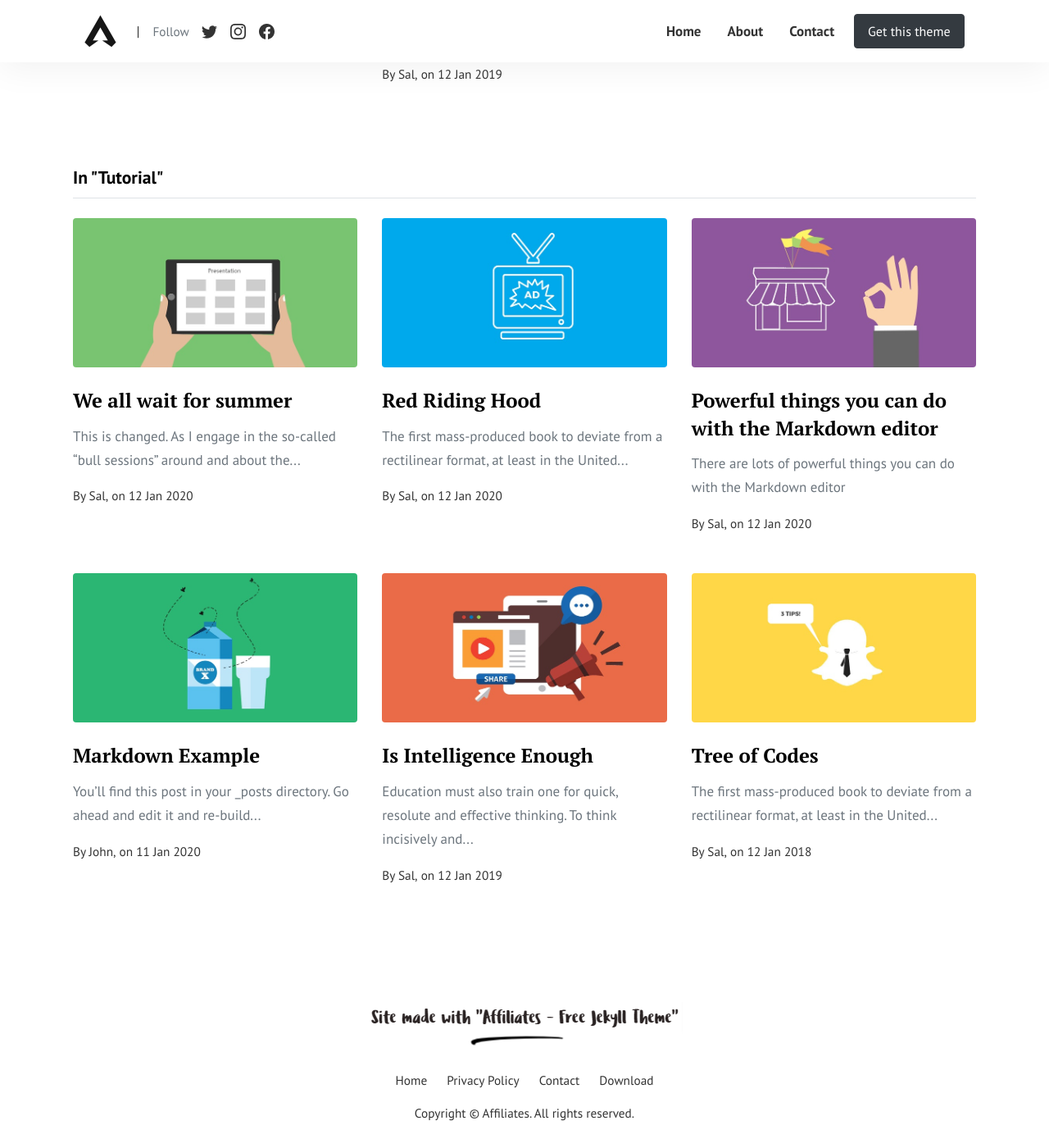
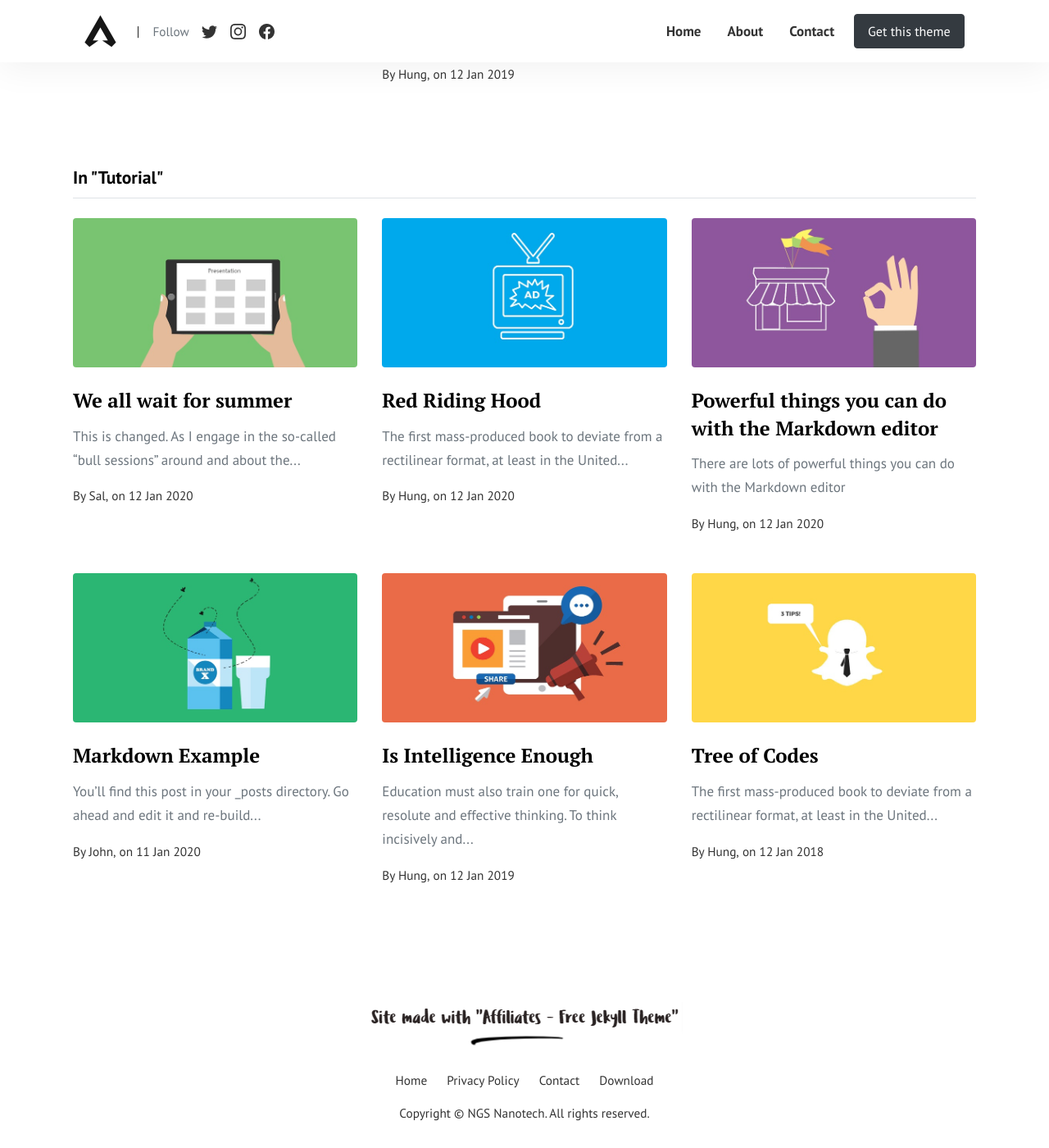
Before and after one commit to lqhungpt/ngsnanotech, a Jekyll site: the page built from pages/categories.html, in a window 1280 px wide and 1400 px high, scrolled down 941 px. Shown: the whole window at 82% size. Built offline with Jekyll 4.4.1, drawn with Linux system fonts in a browser that asks for light colours.

Commit message:
Update _config.yml

```diff
--- a/_config.yml
+++ b/_config.yml
@@ -1,5 +1,5 @@
-title: "Affiliates"
-email: wowthemesnet@gmail.com
+title: "NGS Nanotech"
+email: lqhungpt@gmail.com
 timezone: UTC
 baseurl: ""
 permalink: "/:title/"
@@ -25,12 +25,12 @@ ganalytics: UA-113961478-1
 # Authors
 authors:
   sal:
-    name: Sal
-    display_name: Sal
+    name: Hung
+    display_name: Hung
     avatar: 'assets/images/sal.png'
-    email: wowthemesnet@gmail.com
-    web: https://www.wowthemes.net/category/jekyll-themes/
-    twitter: https://twitter.com/wowthemesnet
+    email: lqhungpt@gmail.com
+    web:
+    twitter:
     description: "Author of Affiliates, a template available for WordPress, HTML, Ghost and Jekyll. You are currently previewing Jekyll template demo."
   john:
     name: John
```
